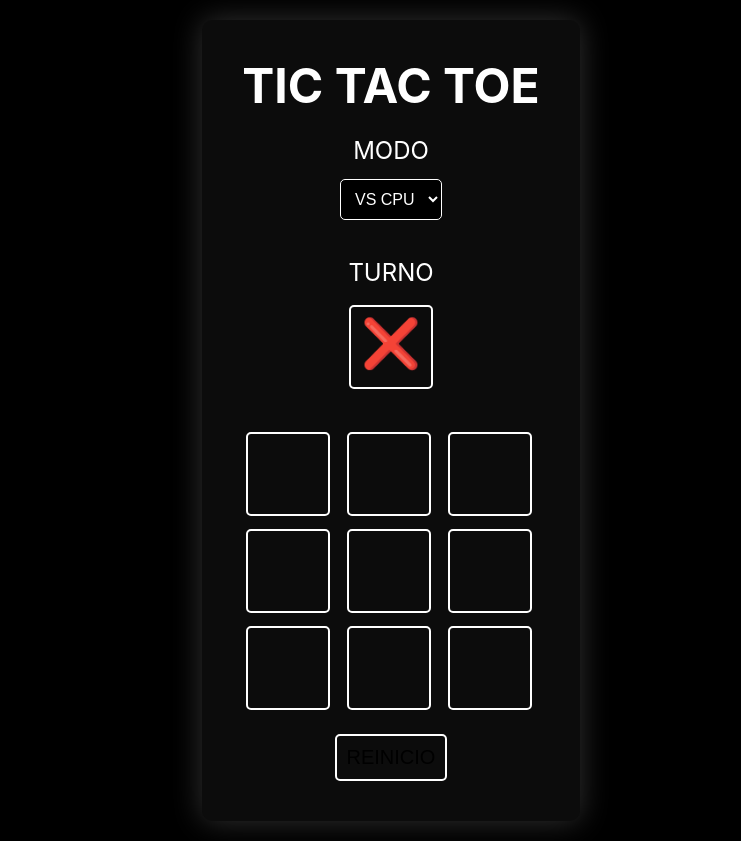
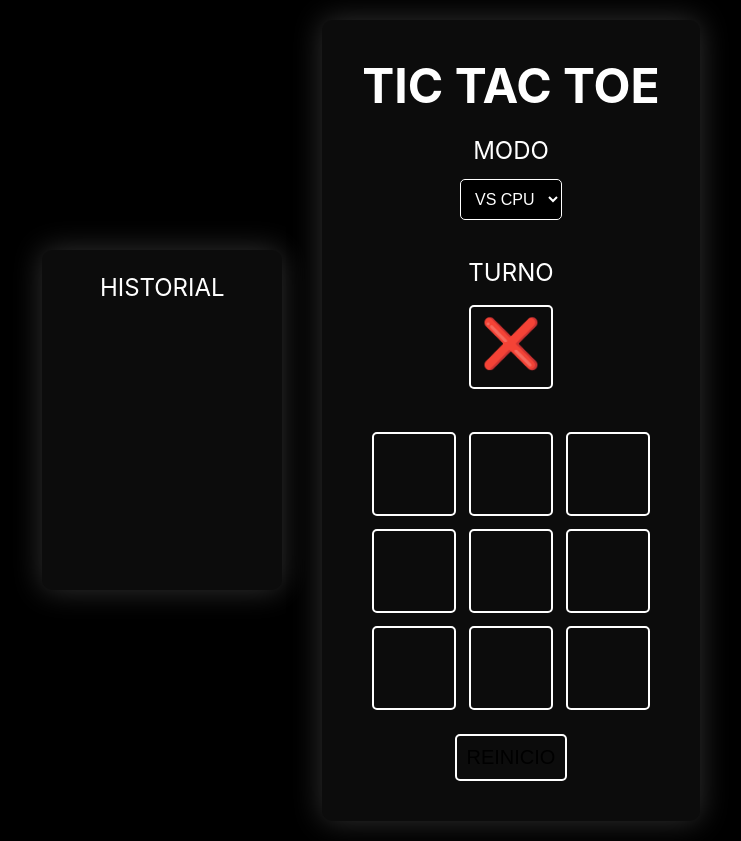
Before and after one commit to AlejandroAP98/TicTacToe, a React (Vite) app: page / in a window 1280 px wide. Shown: the whole page, without its empty margins (249-990 px from the left). Built offline with nearby package versions, Linux system fonts and the light colour scheme.

Commit message:
ventana de hisotorial de partidas jugadas

```diff
--- a/src/App.jsx
+++ b/src/App.jsx
@@ -17,7 +17,10 @@ function App() {
   const [ganador, setGanador] = useState(null)
   const movimientos = tablero.filter(Boolean).length
   const [modo, setModo] = useState(1)
+  const [historial, setHistorial] = useState([])
+  const [estadisticas, setEstadisticas] = useState([])
 
+  //funcion para actualizar el tablero
   const updateTablero = (index) => {
     //si el cuadro ya esta seleccionado o si ya hay un ganador
     if(tablero[index] || ganador) return
@@ -36,7 +39,10 @@ function App() {
     if(nuevoGanador) {
       confetti()
       setGanador(nuevoGanador)
+      historial.push(nuevoGanador)
+      setHistorial(historial)
     } else if (comprobarEmpate(newTablero)) {
+      historial.push("EMPATE 🏳️")
       setGanador(false)
     }
   }
@@ -51,6 +57,11 @@ function App() {
 
   const handleModoJuego = (e) => {
     const modo = parseInt(e.target.value, 10)
+    if (modo === 2) {
+      TURNO.jugador2 = '🔵'
+    }else {
+      TURNO.jugador2 = '🤖'
+    }
     setModo(modo)
     REINICIAR()
   }
@@ -63,7 +74,19 @@ function App() {
   }, [turno])
 
   return (
-    <main className="tablero">
+    <main>
+      <div className="historial">
+        <h2>HISTORIAL</h2>
+        {
+          historial.map((ganador, index) => (
+            <div key={index} className="historial-item">
+              <span>{"JUEGO "+ (index + 1)}</span>
+              <span>{" "+ ganador}</span>
+            </div>
+          ))
+        }
+      </div>
+      <div className="tablero">
       <header>
         <h1>
           TIC TAC TOE
@@ -116,11 +139,10 @@ function App() {
           window.localStorage.removeItem('tablero')
           window.localStorage.removeItem('turno')
         }}>REINICIO</button>
-        <div>
-          {/* historial de partidas */}
-
-        </div>
       </footer>
+      </div>
+      <div>
+      </div>
     </main>
   )
 }
--- a/src/constants.js
+++ b/src/constants.js
@@ -2,7 +2,7 @@
 
 export const TURNO = {
     jugador1: '❌',
-    jugador2: '🔵'
+    jugador2: '🤖'
   }
 
 const COMB_GANADORAS = [
--- a/src/index.css
+++ b/src/index.css
@@ -18,12 +18,15 @@
 body {
   margin: 0;
   display: flex;
-  place-items: center;
-  justify-content: center;
   min-width: 320px;
   min-height: 100vh;
+  flex-direction: column;
+  align-items: center;
+  justify-content: center;
+
   background-color: #000000;
 }
+
 
 h1 {
   font-size: 3.2em;
@@ -75,6 +78,8 @@ h2{
 }
 
 .tablero{
+  display: grid;
+  place-items: center;
   width: auto;
   height: auto;
   margin: 20px;
@@ -83,6 +88,7 @@ h2{
   border-radius: 10px;
   box-shadow: 0 0 30px rgba(63, 63, 63, 0.795);
   position: relative;
+
 }
 
 .tablero button {
@@ -173,3 +179,46 @@ header{
   display: grid;
   place-items: center;
 }
+
+main{
+  display: flex;
+  align-items: center;
+  position: relative;
+}
+
+.historial{
+  display: block;
+  padding: 20px;
+  width: 200px;
+  right: 20px;
+  height: 300px;
+  background-color: #0c0c0c;
+  border-radius: 10px;
+  box-shadow: 0 0 30px rgba(63, 63, 63, 0.795);
+  overflow-y: scroll;
+  position: relative;
+}
+
+.historial h2{
+  color: #ffffff;
+  font-size: 1.5em;
+  text-align: center;
+  margin: 0;
+  font-weight: 400;
+  margin-top: 0;
+}
+
+/* scroll */
+.historial::-webkit-scrollbar {
+  width: 5px;
+}
+
+.historial::-webkit-scrollbar-track {
+  background: #2e2e2e;
+
+}
+
+.historial-item{
+  position: relative;
+  margin-top: 5px;
+}
```
